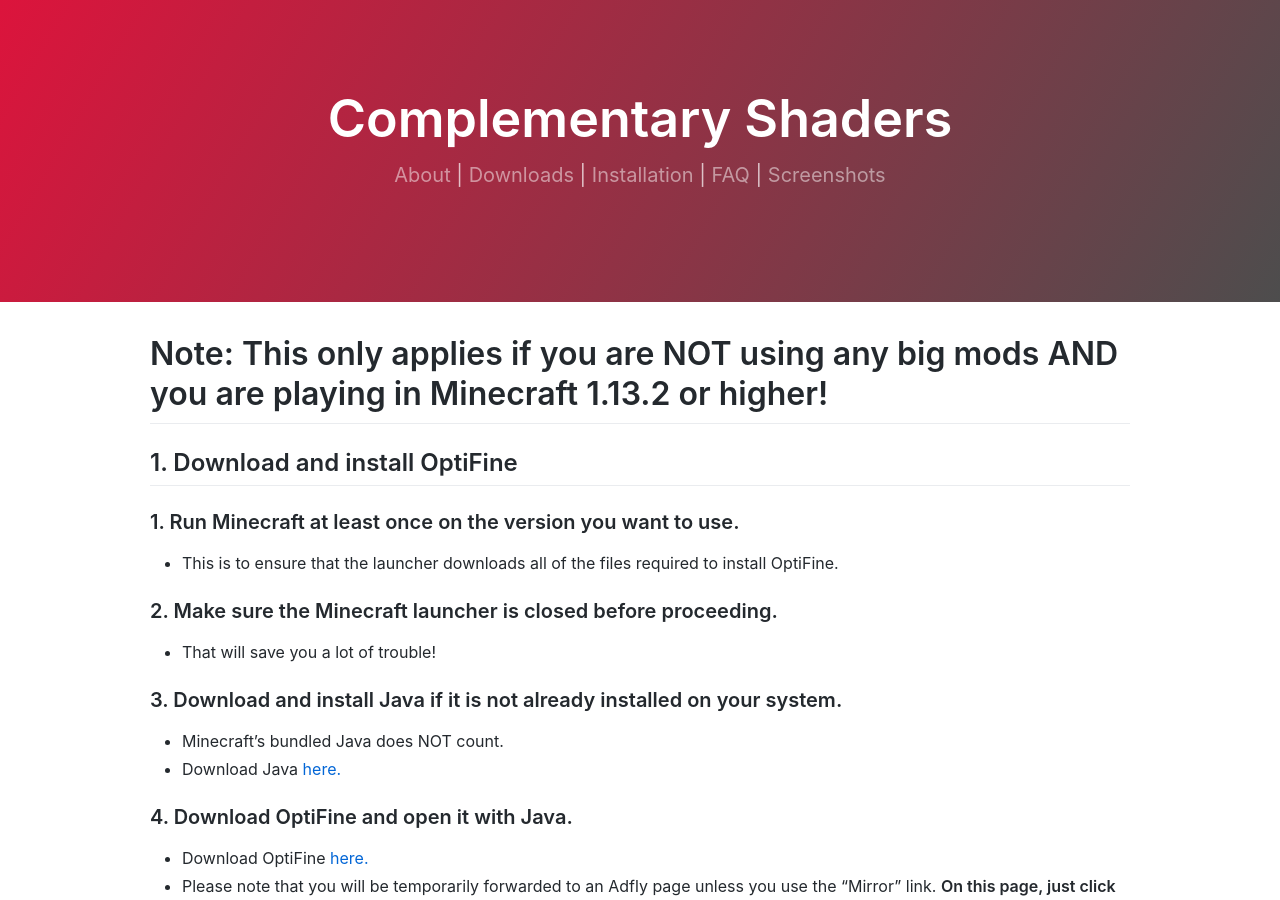
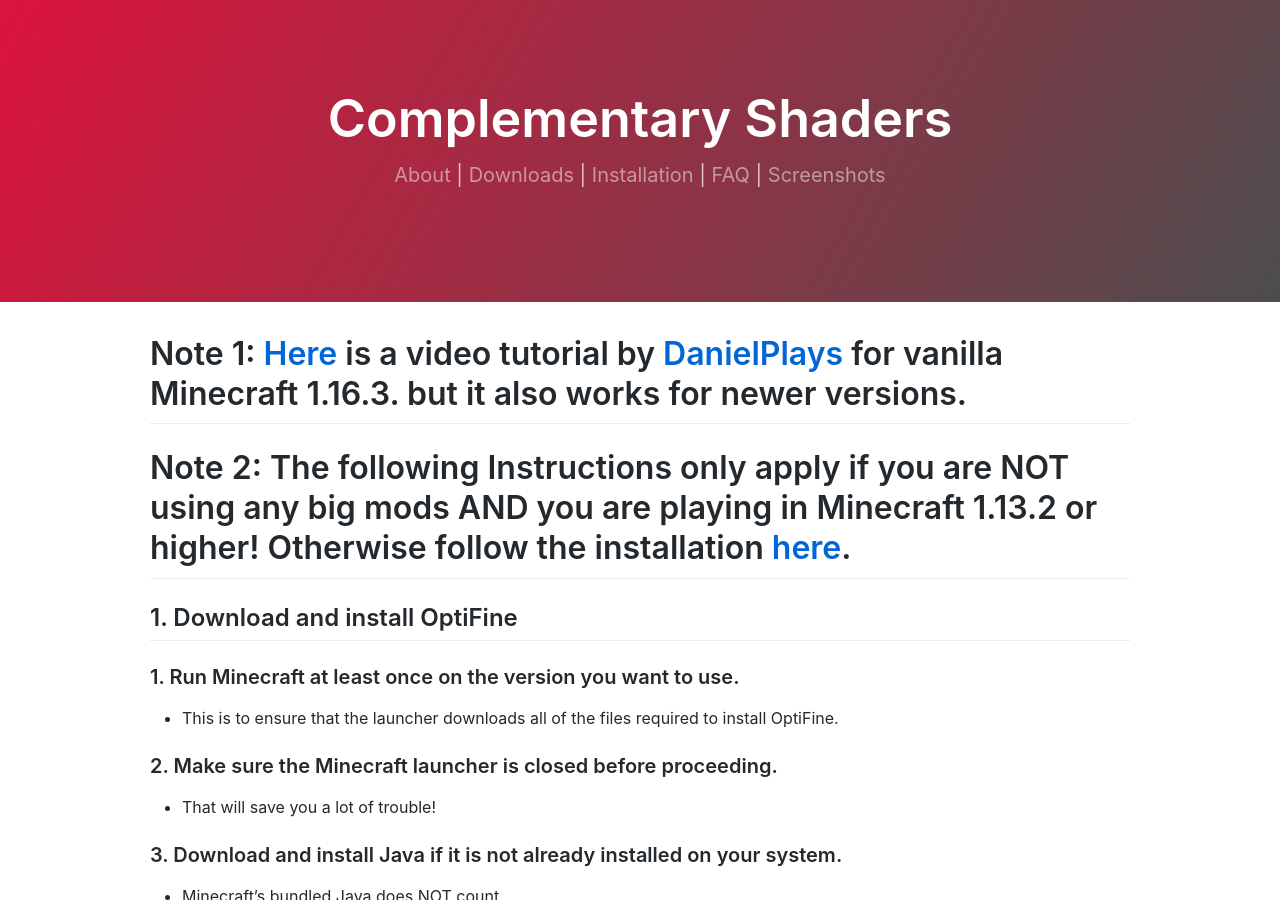
Before and after one commit to Levelowel/levelowel.github.io, a Jekyll site: the page built from installation.md, in a window 1280 px wide and 900 px high. Built offline with Jekyll 4.4.1, drawn with Linux system fonts in a browser that asks for light colours; our own code applies the rules of GitHub Pages for plain Markdown files; comment, search, counter and statistics services are not loaded; some of the changed text lies outside the part shown.

Commit message:
Update installation.md

```diff
--- a/installation.md
+++ b/installation.md
@@ -1,4 +1,5 @@
-# Note: This only applies if you are NOT using any big mods AND you are playing in Minecraft 1.13.2 or higher!
+# Note 1: [Here](https://www.youtube.com/watch?v=UQs6wO9nXkw) is a video tutorial by [DanielPlays](https://www.youtube.com/channel/UChmkRFkzzzrmN4nAq6_7WeQ) for **vanilla** Minecraft 1.16.3. but it also works for newer versions.
+# Note 2: The following Instructions only apply if you are NOT using any big mods AND you are playing in Minecraft 1.13.2 or higher! Otherwise follow the installation [here](https://www.curseforge.com/minecraft/customization/complementary-shaders).
 ## 1. Download and install OptiFine
 ### 1. Run Minecraft at least once on the version you want to use.
 - This is to ensure that the launcher downloads all of the files required to install OptiFine.
@@ -38,4 +39,5 @@
 - Select "ComplementaryShaders_3.XX.zip" and press "Done".
 - If you want to change any of the shader options, go to "Shaders..." again and click on "Shader Options..." in the lower right corner.
 
-## Now you can enjoy your enhanced Minecraft experience!
+## For further Help/Updates/Questions/Suggestions:
+<a class="discord" href="https://discord.gg/A6faFYt" target="_blank" rel="noopener noreferrer" style="text-decoration:none,margin:auto">Discord</a>
```
